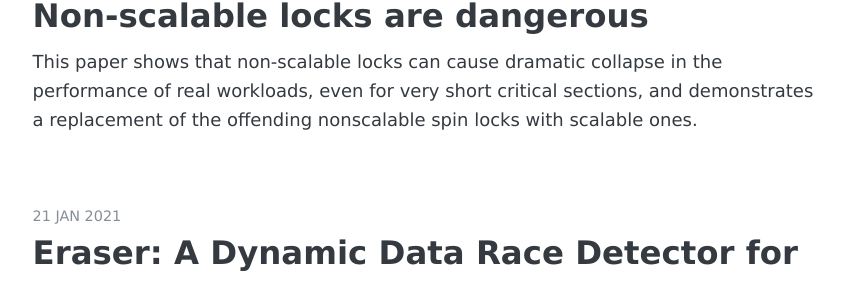
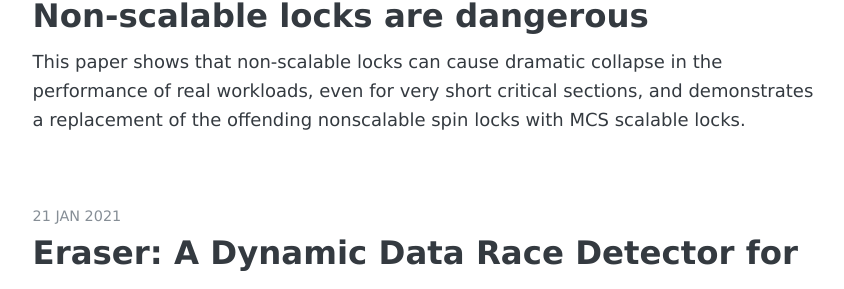
Before and after one commit to andreybleme/andreybleme.github.io, a Jekyll site: the page built from index.html, in a window 1280 px wide and 900 px high. Shown: the part 317-606 px from the top of the window, without its empty margins (210-1054 px from the left). Built offline with Jekyll 4.4.1, drawn with Linux system fonts in a browser that asks for light colours; nearby versions of some CDN libraries; some web fonts are replaced; the list of posts is cut into pages by our own code.

Commit message:
Update paper summary description

```diff
--- a/_posts/2021-01-24-non-scalable-locks-are-dangerous-summary.markdown
+++ b/_posts/2021-01-24-non-scalable-locks-are-dangerous-summary.markdown
@@ -1,7 +1,7 @@
 ---
 layout: post
 title:  "Non-scalable locks are dangerous"
-description: "This paper shows that non-scalable locks can cause dramatic collapse in the performance of real workloads, even for very short critical sections, and demonstrates a replacement of the offending nonscalable spin locks with scalable ones."
+description: "This paper shows that non-scalable locks can cause dramatic collapse in the performance of real workloads, even for very short critical sections, and demonstrates a replacement of the offending nonscalable spin locks with MCS scalable locks."
 date:   2021-01-24 14:00:00
 tags: [operating systems, paper summary]
 comments: true
```
